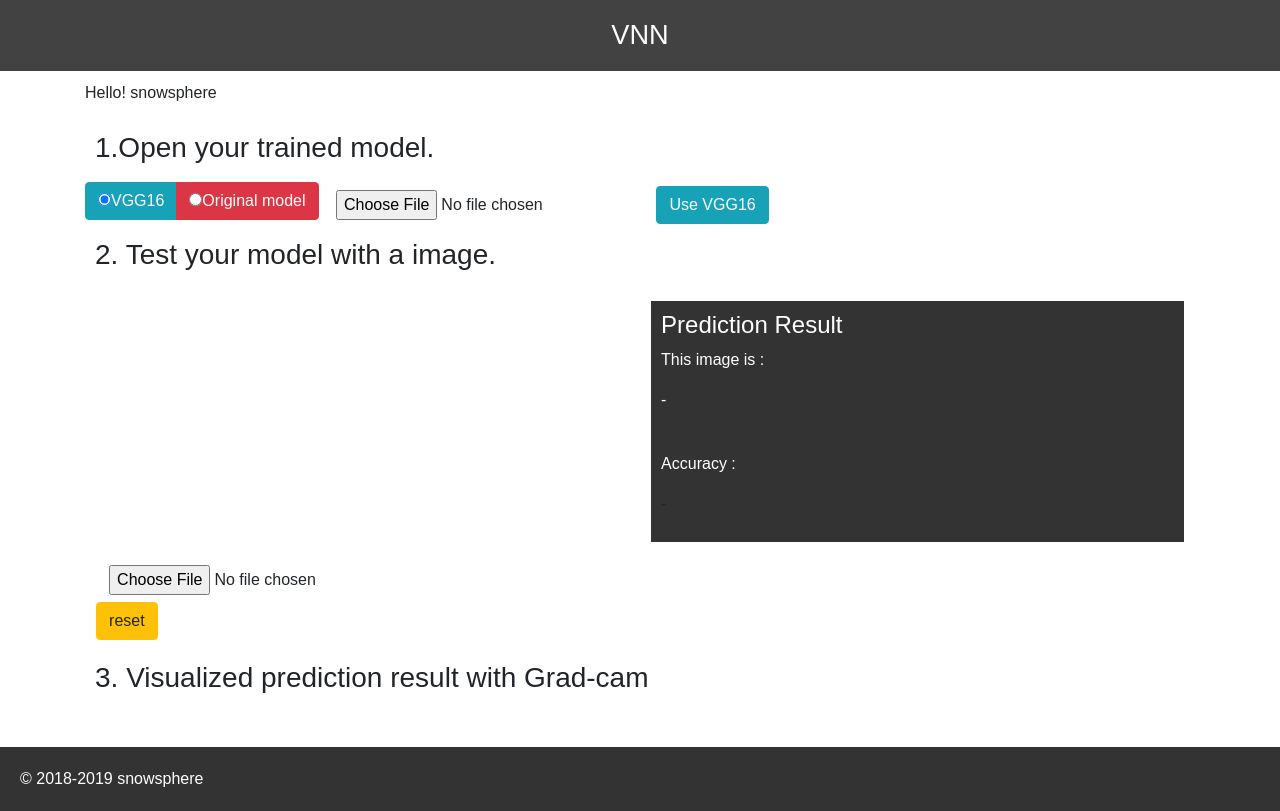
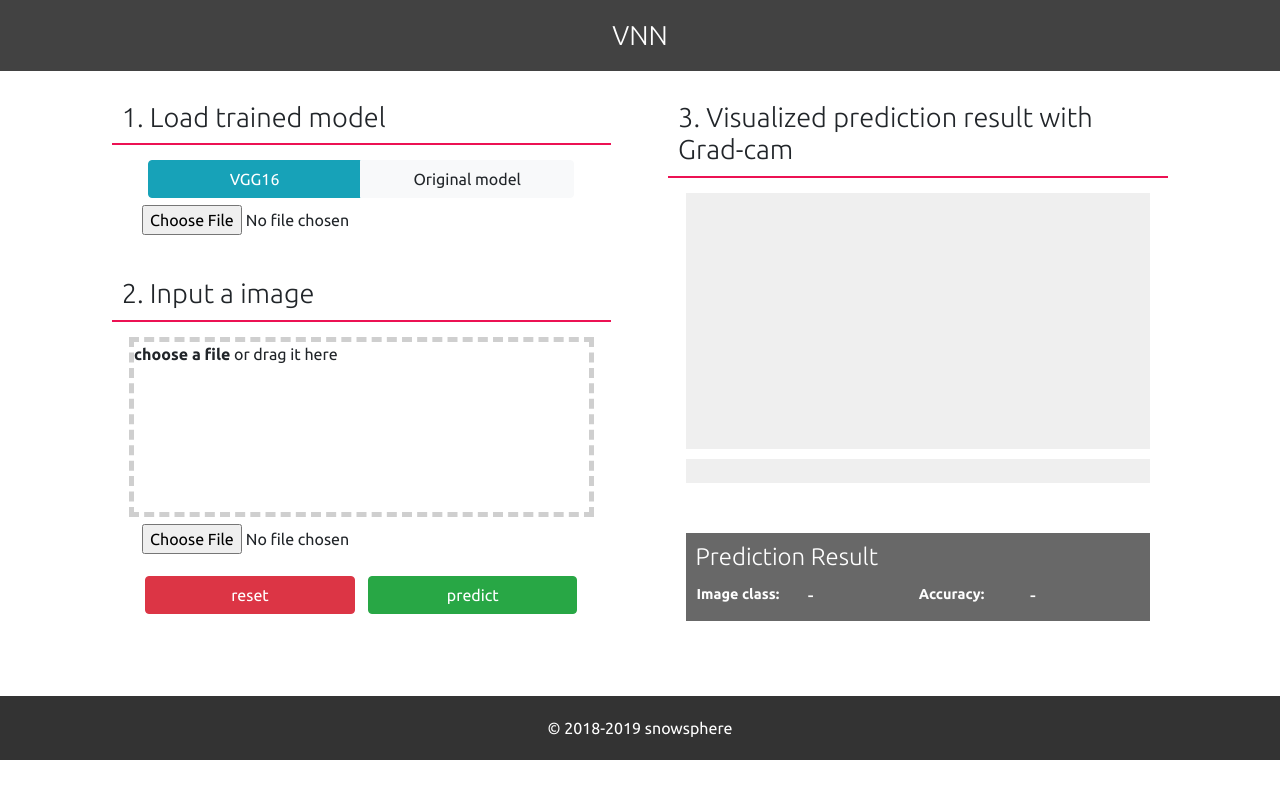
Before and after one commit to prismistim/vnn, a Flask app: page / in a window 1280 px wide. Run offline with Flask 2, Linux system fonts and the light colour scheme; a map, chart or similar area stays blank; some libraries are stand-ins or nearby versions.

Commit message:
デザインの修正

```diff
--- a/static/app.js
+++ b/static/app.js
@@ -17,7 +17,6 @@ $(function(){
         if(model_select === 'vgg') {
             use_vgg = 1;
         }
-
 
         var fileOb = $("#input_img")[0].files[0];
 
@@ -48,7 +47,7 @@ $('#use_vgg16').click(function () {
 });
 
 function reset() {
-    let elements = document.querySelectorAll(".accuracy");
+    let elements = document.querySelectorAll("#accuracy");
         elements.forEach(el => {
             el.innerText = '-';
             el.parentNode.classList.remove('is-selected');
--- a/static/style.css
+++ b/static/style.css
@@ -1,5 +1,7 @@
+@import url('https://fonts.googleapis.com/css?family=Ubuntu:300,400,700');
+
 body{
-  font-family: "Arial", sans-serif;
+    font-family: "Ubuntu", sans-serif;
 }
 
 a.title{
@@ -21,9 +23,10 @@ header{
 }
 
 .box{
-  float: left;
-  width: 48%;
-  margin: 1%;
+    width: 95%;
+    margin: auto;
+    margin-bottom: 20px;
+    padding: 5px;
 }
 
 .is-selected{
@@ -31,16 +34,22 @@ header{
 }
 
 .section{
-  width: 100%;
+    display: inline-block;
+    vertical-align: top;
+    width: 45%;
+    margin: 0 2.4% 40px;
 }
 
 h3.job-title{
-    font-family: "Arial", sans-serif;
-    font-weight: 200;
+    font-size: 1.7em;
+    font-weight: 300;
     padding: 10px;
+    margin: 10px 0;
+    border-bottom: solid 2px #ec1153;
 }
 
 h4.sub-title{
+    font-weight: 300;
     color: #FFFFFF;
 }
 
@@ -48,17 +57,67 @@ p.description{
     color: #FFFFFF;
 }
 
+.btn-group{
+    width: 92%;
+    margin-left: 4%;
+}
+
+label.btn{
+    width: 50%;
+}
+
+.control{
+    width: 100%;
+    margin-top: 15px;
+    text-align: center;
+}
+
+.dropzone{
+    width: 100%;
+    height: 180px;
+    border: dashed 5px #CFCFCF;
+}
+
+#prediction-btn, #reset-btn{
+    width: 45%;
+    margin: 0 5px;
+}
+
 .prediction{
-    background-color: #333333;
+    background-color: #686868;
     padding: 10px;
 }
 
-.prediction > #result, #acuracy{
+#result, #accuracy{
     color: #FFFFFF;
     text-decoration: #FFFFFF;
 }
 
-.cam_result{
+table{
+    width: 100%;
+}
+
+th, td{
+    width: 25%;
+    color: #FEFEFE;
+}
+
+th{
+    font-size: 0.9em;
+}
+
+td span{
+    font-size: 1.2em;
+}
+
+.preview_zone{
+    margin-bottom: 20px;
+}
+
+.cam_result, .input_preview{
+    width: 100%;
+    margin-bottom: 10px;
+    background-color: #EFEFEF;
     text-align: center;
 }
 
@@ -67,6 +126,7 @@ p.description{
 }
 
 .copyright{
+    text-align: center;
     margin-top: 10px;
     padding: 20px;
     background-color: #333333;
--- a/templates/index.html
+++ b/templates/index.html
@@ -14,59 +14,65 @@
     <title>VNN</title>
   </head>
   <body>
-  {% if gene_image_data %}
-    <img src="{{gene_image_data}}">
-  {% endif %}
     <header class="text-center">
       <a class="title" href="#">VNN</a>
     </header>
     <main>
       <div class="container">
         <div class="section">
-          {% if username %}
+          <!-- {% if username %}
             <p>Hello! {{username}}</p>
-          {% endif %}
-          <h3 class="job-title">1.Open your trained model.</h3>
-            <div class="btn-group" data-toggle="button" id="use_model">
+          {% endif %} -->
+          <h3 class="job-title">1. Load trained model</h3>
+          <div class="box">
+            <div class="btn-group btn-group-toggle" data-toggle="buttons" id="use_model">
               <label class="btn btn-info">
-                    <input type="radio" name="model_select" id="use_vgg" value="vgg" checked>VGG16
+                <input type="radio" name="model_select" id="use_vgg" value="vgg">VGG16
               </label>
-                <label class="btn btn-danger">
+              <label class="btn btn-light">
                 <input type="radio" name="model_select" id="use_original" value="ori">Original model
               </label>
             </div>
             <input class="btn btn-default" type="file">
-          <button id="use_vgg16" class="btn btn-info">Use VGG16</button>
+          </div>
+          <h3 class="job-title">2. Input a image</h3>
+          <div class="box">
+            <form class="ajax_submit" action="/result">
+              <div class="dropzone">
+                <label for="input_img"><strong>choose a file</strong> or drag it here</label>
+              </div>
+              <input name="input_img" class="btn btn-default" type="file" accept="image/*" id="input_img" >
+            </form>
+            <div class="control">
+              <button class="btn btn-danger" id="reset-btn" onclick="reset()">reset</button>
+              <button class="btn btn-success" id="prediction-btn" onclick="prediction()">predict</button>
+            </div>
+          </div>
         </div>
         <div class="section">
-          <h3 class="job-title">2. Test your model with a image.</h3>
+          <h3 class="job-title">3. Visualized prediction result with Grad-cam</h3>
           <div class="box">
+            <div class="preview_zone">
+              <div class="input_preview">
                 <canvas id="preview" width="250px" height="250px"></canvas>
-            <form class="ajax_submit" action="/result">
-              <input name="input_img" class="btn btn-default" type="file" accept="image/*" id="input_img">
-            </form>
-            <div class="control">
-              <!--<button class="btn btn-warning" id="prediction-btn" onclick="prediction()">predict</button>-->
-              <button class="btn btn-warning" id="reset-btn" onclick="reset()">reset</button>
+              </div>
+              <div class="cam_result">
+                <img id="cam_img" class="result_img">
+              </div>
             </div>
           </div>
           <div class="box">
             <div class="prediction">
               <h4 class="sub-title">Prediction Result</h4>
-              <p class="description">This image is :
-                <div id="result">-</div>
-              </p><br>
-              <p class="description">Accuracy :
-                <div id="accuracy">-</div>
-              </p>
+              <table>
+                <tr>
+                  <th>Image class: </th>
+                  <td><span id="result">-</span></td>
+                  <th>Accuracy: </th>
+                  <td><span id="accuracy">-</span></td>
+                </tr>
+              </table>
             </div>
-          </div>
-        </div>
-        <div class="clearfix"></div>
-        <div class="section">
-            <h3 class="job-title">3. Visualized prediction result with Grad-cam</h3>
-            <div class="cam_result">
-              <img id="cam_img" class="result_img">
           </div>
         </div>
       </div>
```
Lines whose indentation alone changed are shown as unchanged.
